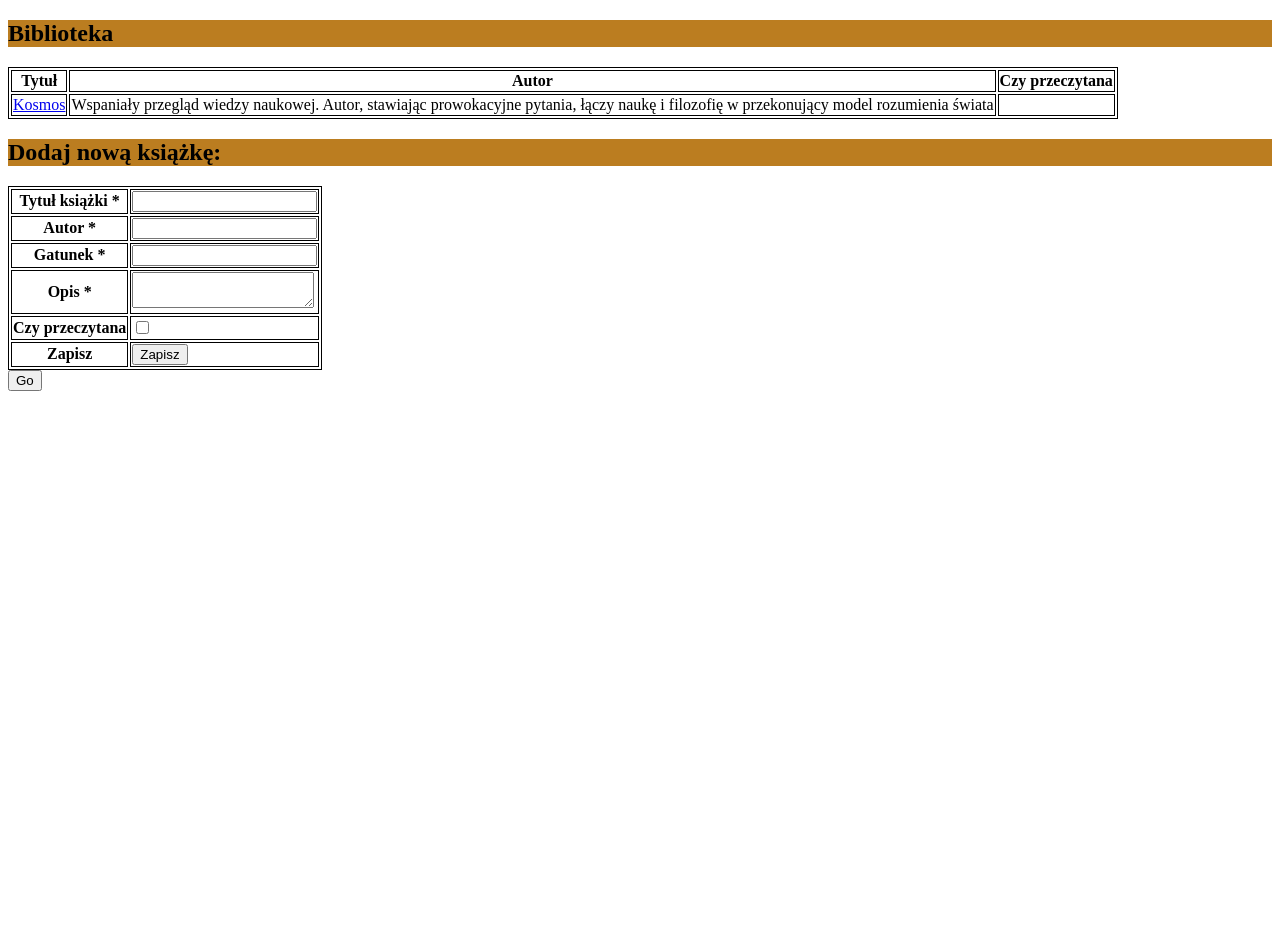
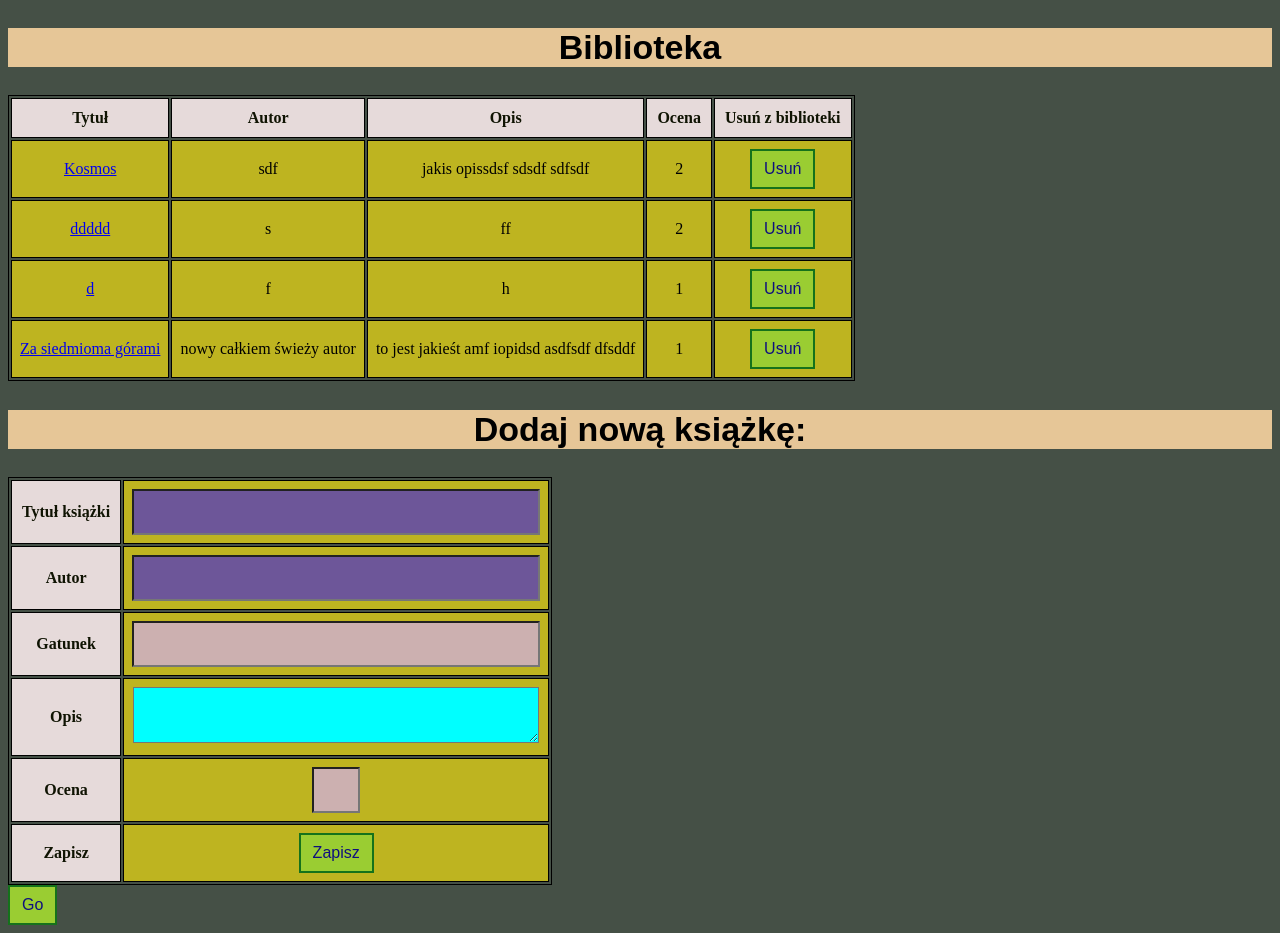
Before and after one commit to mars-25/ksiazki-wtf, a Flask app: page /todos/ in a window 1280 px wide. Before the commit the page ends 391 px from the top, so only its background shows below. Run offline with Flask 3, Linux system fonts and the light colour scheme.

Commit message:
Przed dodaniem segregacji, jest ok

```diff
--- a/Static/styles.css
+++ b/Static/styles.css
@@ -1,3 +1,80 @@
 h2 {
-    background-color: rgb(187, 125, 32); /* Możesz zmienić na inny kolor */
+    background-color: rgb(230, 198, 151); /* Możesz zmienić na inny kolor */
+    text-align: center;
+    font-family: Arial, Helvetica, sans-serif;
+    font-size: 34px;
+
 }
+/*suwak
+input[type="range"] {
+    -webkit-appearance: none;
+    width: 200px;
+    height: 8px;
+    background: #ddd;
+    border-radius: 5px;
+    outline: none;
+}
+
+input[type="range"]::-webkit-slider-thumb {
+    -webkit-appearance: none;
+    width: 20px;
+    height: 20px;
+    background: #4CAF50;
+    border-radius: 50%;
+    cursor: pointer;
+}*/
+th {
+    background-color: #e6dada;
+    color: rgb(15, 19, 2);
+    font-weight: bold;
+    padding: 10px;
+}
+td {
+    background-color: #beb420;
+    padding: 8px;
+}
+#title {
+    background-color: #6d5699;
+}
+#author {
+    background-color: #6d5699;
+}
+#description {
+    background-color: aqua;
+    width: 400px;
+    height: 50px;
+}
+#bookrating {
+    width: 40px;
+    height: 40px;
+}
+input, select {
+    background-color: rgb(204, 176, 176); /* Tło pola */
+
+}
+input, select {
+    color: rgb(15, 15, 126); /* Kolor czcionki */
+    width: 400px; /* Szerokość */
+    height: 40px; /* Wysokość */
+}
+
+
+
+body {
+    background-color: rgb(69, 80, 70); /* Zmiana tła na jasnoniebieski */
+}
+td {
+    text-align: center;
+    padding: 8px;
+}
+
+input[type="submit"] {  /*przycisk */
+    background-color: yellowgreen;
+    width: auto;
+    color: black, strong;
+    border: none;
+    cursor: pointer;
+    border: 2px solid rgb(21, 114, 27); /* Czarna obwódka */
+    padding: 8px 12px;
+    font-size: 16px;
+}
--- a/app.py
+++ b/app.py
@@ -30,6 +30,12 @@ def todo_details(todo_id):
         return redirect(url_for("todos_list"))
     return render_template("todo.html", form=form, todo_id=todo_id)
 
+@app.route("/todos/<int:todo_id>/delete", methods=["POST"])
+def delete_todo(todo_id):
+    todos.delete(todo_id - 1)  # Usuwanie książki z listy
+    todos.save_all()  # Zapisanie zmian
+    return redirect(url_for("todos_list"))
+
 
 if __name__ == "__main__":
     app.run(debug=True)
--- a/forms.py
+++ b/forms.py
@@ -1,11 +1,11 @@
 from flask_wtf import FlaskForm
-from wtforms import StringField, TextAreaField, BooleanField, SubmitField
-from wtforms.validators import DataRequired
+from wtforms import StringField, TextAreaField, BooleanField, SubmitField, IntegerField
+from wtforms.validators import DataRequired, NumberRange
 
 class TodoForm(FlaskForm):
     title = StringField("Tytuł książki", validators=[DataRequired()])
-    autor = StringField("Autor", validators=[DataRequired()])
+    author = StringField("Autor", validators=[DataRequired()])
     bookgenere = StringField("Gatunek", validators=[DataRequired()])
     description = TextAreaField("Opis", validators=[DataRequired()])
-    completed = BooleanField("Czy przeczytana")
+    bookrating = IntegerField("Ocena", validators=[DataRequired(),NumberRange(min=1, max=10)])
     submit = SubmitField("Zapisz")
--- a/models.py
+++ b/models.py
@@ -28,5 +28,9 @@ class Todos:
         self.todos[id] = data
         self.save_all()
 
+    def delete(self, index):
+        if 0 <= index < len(self.todos):
+            del self.todos[index]
+
 
 todos = Todos()
--- a/templates/todo.html
+++ b/templates/todo.html
@@ -1,12 +1,12 @@
 <!DOCTYPE html>
-<html lang="en">
+<html lang="pl">
 <head>
     <meta charset="UTF-8">
     <title>Szczegóły todo</title>
     <link rel="stylesheet" href="{{ url_for('static', filename='styles.css') }}">
 </head>
 <body>
-    <h2> Zmień: </h2>
+    <h2> Edycja książki: </h2>
     <form method="POST" action="/todos/{{ todo_id }}/">
         {{ form.hidden_tag() }}
         <table>
--- a/templates/todos.html
+++ b/templates/todos.html
@@ -1,5 +1,5 @@
 <!DOCTYPE html>
-<html lang="en">
+<html lang="pl">
 <head>
     <meta charset="UTF-8">
     <title>Tu tworzymy todo i widzimy listę</title>
@@ -13,15 +13,23 @@
 
 <table>
     <thead>
-    <th>Tytuł</th>
-    <th>Autor</th>
-    <th>Czy przeczytana</th>
+        <th>Tytuł</th>
+        <th>Autor</th>
+        <th>Opis</th>
+        <th>Ocena</th>
+        <th>Usuń z biblioteki</th>
     </thead>
 {% for todo in todos %}
     <tr>
         <td><a href="/todos/{{ loop.index }}">{{ todo.title }}</a></td>
-        <td>{{ todo.description }}</td>
-        <td>{{ todo.done }}</td>
+        <td>{{ todo.author }}</td> <!--Autor-->
+        <td>{{ todo.description }}</td> <!--Opis książki-->
+        <td>{{ todo.bookrating }}</td> <!--Ocena-->
+        <td>
+            <form method="POST" action="/todos/{{ loop.index }}/delete">
+                <input type="submit" value="Usuń">
+            </form>
+        </td>
     </tr>
 {% endfor %}
 </table>
@@ -32,7 +40,7 @@
         <table>
             {% for field in form if field.widget.input_type != 'hidden' %}
                 <tr>
-                    <th>{{ field.label }} {% if field.flags.required %}*{% endif %}</th>
+                    <th>{{ field.label }} <!--{% if field.flags.required %}*{% endif %} WIDOCZNOŚĆ GWIAZDKI--></th>
                     <td>{{ field }}</td>
                 </tr>
             {% endfor %}
--- a/todos.json
+++ b/todos.json
@@ -1 +1 @@
-[{"title": "Kosmos", "autor": "Carl Sagan", "bookgenere": "popularnonaukowa ", "description": "Wspania\u0142y przegl\u0105d wiedzy naukowej. Autor, stawiaj\u0105c prowokacyjne pytania, \u0142\u0105czy nauk\u0119 i filozofi\u0119 w przekonuj\u0105cy model rozumienia \u015bwiata ", "completed": false, "submit": false}]
+[{"title": "Kosmos", "author": "sdf", "bookgenere": "fantasy", "description": "jakis opissdsf\r\nsdsdf\r\nsdfsdf", "bookrating": 2, "submit": false}, {"title": "ddddd", "author": "s", "bookgenere": "d", "description": "ff", "bookrating": 2, "submit": true}, {"title": "d", "author": "f", "bookgenere": "g", "description": "h", "bookrating": 1, "submit": false}, {"title": "Za siedmioma g\u00f3rami", "author": "nowy ca\u0142kiem \u015bwie\u017cy autor", "bookgenere": "fantasy", "description": "to jest jakie\u015bt amf iopidsd asdfsdf dfsddf\r\n", "bookrating": 1, "submit": false}]
```
